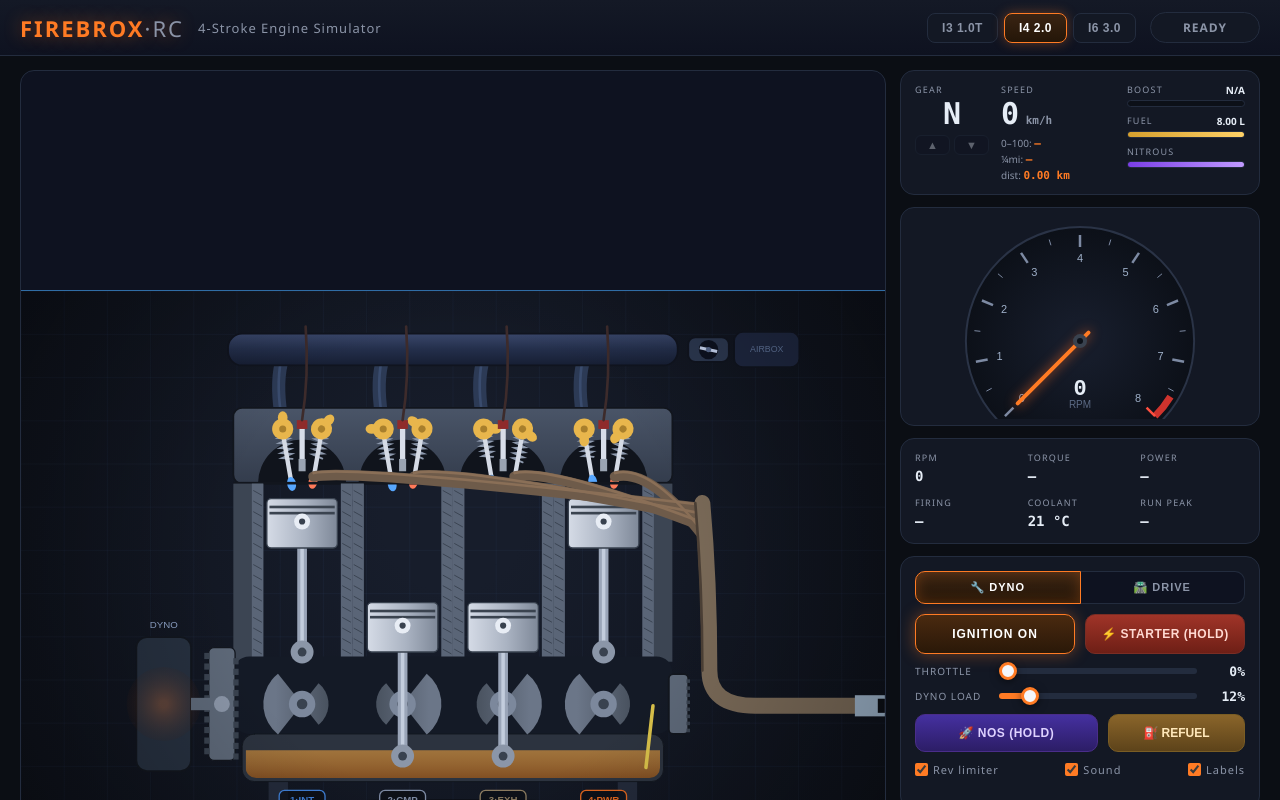
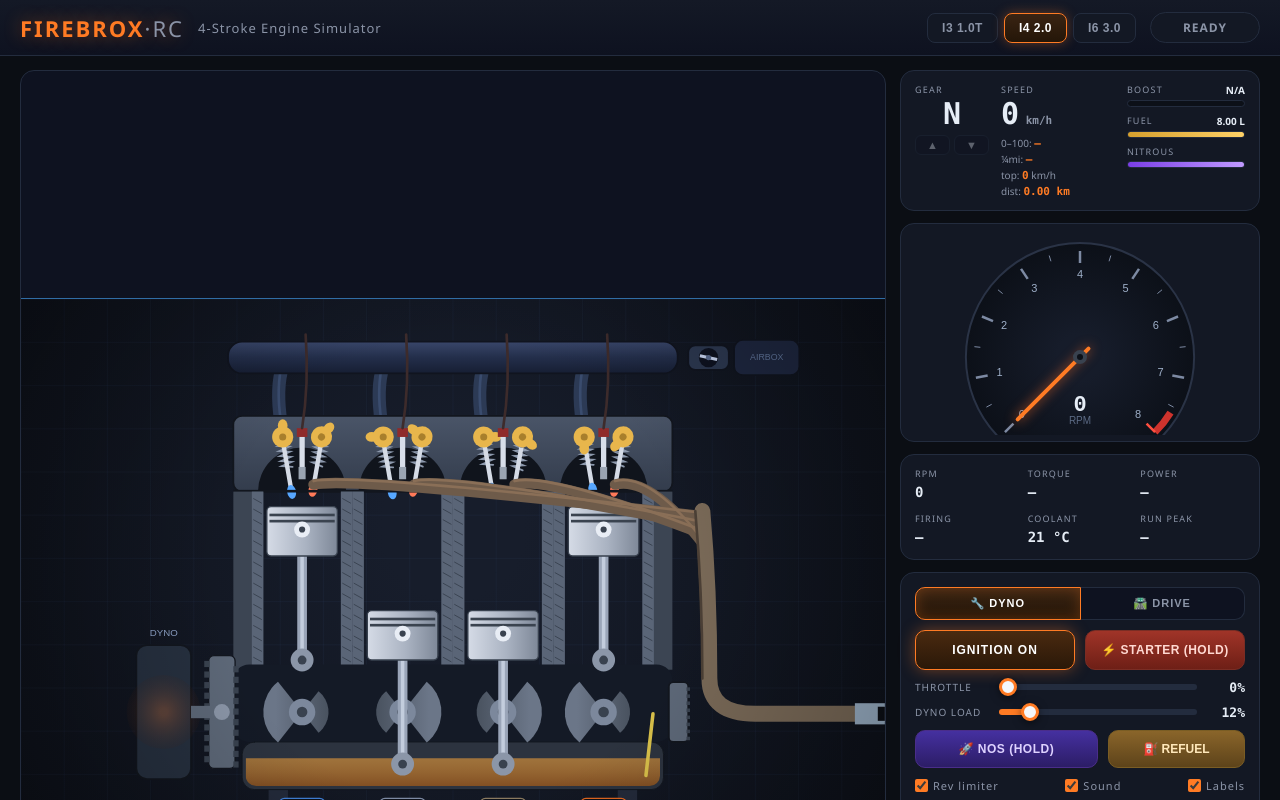
Before and after one commit to alrickdaley8-cpu/Firebroxrc, a plain HTML site: page index.html in a window 1280 px wide. Both pictures are taken after a click on the button "IGNITION OFF". Shown: the top 800 px of the page. Drawn offline with Linux system fonts and the light colour scheme; animation ran at ten frames a second.

Commit message:
Fix no-sound bug (missing 'spin' param) + new driving features
SOUND BUG ROOT CAUSE: the worklet param map in audio.js was a hand-written
list that didn't include 'spin' — update() then threw a TypeError every
frame, killing the entire audio chain (introduced with the tire-screech
feature). Fix: build the map from node.parameters directly so it can never
drift out of sync, add guarded setP() writes (missing params degrade
silently, never throw), and an unlock toast ('AUDIO LIVE').

New features:
- Push-start physics: a stalled engine with the clutch engaged and wheels
  turning is cranked by the driveline and re-fires above 550 rpm; below that
  the dead engine pumps drag (engine braking) until you roll to a stop.
  Lug-stalling now only happens near a standstill (realistic).
- Engine braking also applies with a dead engine or ignition off; seizing
  at speed locks the wheels (tire-limit skid).
- Rev-match downshift blips (brief auto-throttle mid-shift, drive mode).
- Persistent personal bests per engine (localStorage): 0-100, 1/4-mile,
  top speed — shown as PB chips in the cluster, 'NEW PB' flash variants.
- Top-speed tracker + milestone toasts: FULL BOOST, OVERHEATING, LOW FUEL,
  BURNOUT, 100/200 km/h, top-speed records.

Verified headless: push-start catch @2nd gear, 5th-gear lug-stall stays
dead and rolls out correctly, full drive suite unchanged.

Co-authored-by: arena-agent <297053741+arena-agent@users.noreply.github.com>

```diff
--- a/css/style.css
+++ b/css/style.css
@@ -195,6 +195,7 @@ aside { display: flex; flex-direction: column; gap: 12px; min-width: 0; }
 .timers { display: flex; flex-direction: column; gap: 2px; margin-top: 6px; }
 .timers span { font-size: 10px; color: var(--dim); }
 .timers b { color: var(--acc); font-family: Consolas, monospace; font-size: 11px; }
+.timers .pb { font-style: normal; font-size: 9px; color: #b08cff; opacity: 0.9; }
 
 .bars { display: flex; flex-direction: column; gap: 3px; }
 .bar {
--- a/index.html
+++ b/index.html
@@ -50,8 +50,9 @@
           <label>SPEED</label>
           <b class="big"><span id="stSpeed">0</span><small> km/h</small></b>
           <div class="timers">
-            <span>0–100: <b id="stT0100">—</b></span>
-            <span>¼mi: <b id="stQuarter">—</b></span>
+            <span>0–100: <b id="stT0100">—</b> <i class="pb" id="pb0100"></i></span>
+            <span>¼mi: <b id="stQuarter">—</b> <i class="pb" id="pbQuarter"></i></span>
+            <span>top: <b id="stTop">0</b> km/h <i class="pb" id="pbTop"></i></span>
             <span>dist: <b id="stDist">0.00 km</b></span>
           </div>
         </div>
--- a/js/audio.js
+++ b/js/audio.js
@@ -32,25 +32,30 @@ export class EngineAudio {
         numberOfInputs: 0, numberOfOutputs: 1, outputChannelCount: [2],
       });
       this.node.connect(masterGain);
-      this.params = {
-        rpm: this.node.parameters.get('rpm'),
-        load: this.node.parameters.get('load'),
-        combustion: this.node.parameters.get('combustion'),
-        cranking: this.node.parameters.get('cranking'),
-        cut: this.node.parameters.get('cut'),
-        overrun: this.node.parameters.get('overrun'),
-        cyls: this.node.parameters.get('cyls'),
-        throaty: this.node.parameters.get('throaty'),
-        master: this.node.parameters.get('master'),
-        boost: this.node.parameters.get('boost'),
-        nos: this.node.parameters.get('nos'),
-        cold: this.node.parameters.get('cold'),
-      };
+      // build the param map from the node itself — ALWAYS in sync with the
+      // worklet's parameterDescriptors (a hand-written list here once caused
+      // a missing param to throw every frame -> total silence)
+      this.params = {};
+      for (const [name, p] of this.node.parameters) this.params[name] = p;
       this.ready = true;
+      this._announceUnlock();
     } catch (err) {
       console.warn('AudioWorklet unavailable, using fallback synth', err);
       this.initFallback();
+      this._announceUnlock();
     }
+  }
+
+  _announceUnlock() {
+    if (this._unlocked || !this.ctx) return;
+    this._unlocked = true;
+    if (this.onUnlock) this.onUnlock();
+  }
+
+  // guarded param write — a missing param degrades silently, never kills audio
+  setP(name, v, tc = 0.03) {
+    const p = this.params && this.params[name];
+    if (p) p.setTargetAtTime(v, this.ctx.currentTime, tc);
   }
 
   // Crude-but-audible fallback: two detuned saws + AM noise feel.
@@ -75,28 +80,28 @@ export class EngineAudio {
   flutter() { if (this.node) this.node.port.postMessage({ flutter: true }); }
 
   setMaster(v) {
-    if (this.params) this.params.master.setTargetAtTime(v, this.ctx.currentTime, 0.05);
-    if (this.fb) this.fb.g.gain.setTargetAtTime(v, this.ctx.currentTime, 0.05);
+    this.setP('master', v, 0.05);
+    // fallback path: gain is recomputed in update() from this.enabled
   }
 
-  // state: { rpm, load, combustion, cranking, cut, overrun, cyls, throaty, boost, nos, cold }
+  // state: { rpm, load, combustion, cranking, cut, overrun, cyls, throaty, boost, nos, cold, spin }
   update(s) {
     if (!this.ctx) return;
     const t = this.ctx.currentTime;
     const tc = 0.03;
     if (this.ready && this.params) {
-      this.params.rpm.setTargetAtTime(s.rpm, t, tc);
-      this.params.load.setTargetAtTime(s.load, t, tc);
-      this.params.combustion.setTargetAtTime(s.combustion ? 1 : 0, t, 0.01);
-      this.params.cranking.setTargetAtTime(s.cranking ? 1 : 0, t, 0.01);
-      this.params.cut.setTargetAtTime(s.cut, t, tc);
-      this.params.overrun.setTargetAtTime(s.overrun ? 1 : 0, t, 0.1);
-      this.params.cyls.setTargetAtTime(s.cyls, t, 0.5);
-      this.params.throaty.setTargetAtTime(s.throaty, t, 0.5);
-      this.params.boost.setTargetAtTime(s.boost || 0, t, 0.08);
-      this.params.nos.setTargetAtTime(s.nos ? 1 : 0, t, 0.01);
-      this.params.cold.setTargetAtTime(s.cold ? 1 : 0, t, 0.5);
-      this.params.spin.setTargetAtTime(s.spin || 0, t, 0.05);
+      this.setP('rpm', s.rpm, tc);
+      this.setP('load', s.load, tc);
+      this.setP('combustion', s.combustion ? 1 : 0, 0.01);
+      this.setP('cranking', s.cranking ? 1 : 0, 0.01);
+      this.setP('cut', s.cut, tc);
+      this.setP('overrun', s.overrun ? 1 : 0, 0.1);
+      this.setP('cyls', s.cyls, 0.5);
+      this.setP('throaty', s.throaty, 0.5);
+      this.setP('boost', s.boost || 0, 0.08);
+      this.setP('nos', s.nos ? 1 : 0, 0.01);
+      this.setP('cold', s.cold ? 1 : 0, 0.5);
+      this.setP('spin', s.spin || 0, 0.05);
     } else if (this.fb) {
       const f = ((s.rpm / 60) * s.cyls) / 2;
       this.fb.o1.frequency.setTargetAtTime(Math.max(20, f), t, tc);
--- a/js/engine.js
+++ b/js/engine.js
@@ -227,7 +227,8 @@ export class Engine {
     for (let s = 0; s < SUB; s++) {
       let rpm = this.rpm;
       let T = 0;
-      const slaved = controls.externalRpm != null && !this.seized && !this.stalled;
+      // follow the driveline even while stalled — the wheels push-crank it
+      const slaved = controls.externalRpm != null && !this.seized;
 
       // --- starter motor ---
       if (this.cranking && this.ignition && !this.seized && rpm < 480) {
@@ -316,6 +317,11 @@ export class Engine {
         if (w < 0) w = 0;
       }
       this.rpm = (w * 60) / TWO_PI;
+      // push-start catch: wheels cranking the dead engine fast enough fires it up
+      if (this.stalled && this.ignition && !this.seized && slaved && this.rpm > 550) {
+        this.stalled = false;
+        this.flareTimer = 0.25;
+      }
       const prevTheta = this.theta;
       this.theta = (this.theta + w * h) % FOUR_PI;
       this.shake = this.shake * 0.9 + Math.abs(alpha) * 0.1;
--- a/js/main.js
+++ b/js/main.js
@@ -9,6 +9,13 @@ import { makeLayout, makeCutawayState, renderCutaway, drawTach, drawDyno, CW, CH
 import { initUI } from './ui.js';
 
 const $ = id => document.getElementById(id);
+
+// ---------- personal bests (persisted per preset in localStorage) ----------
+const PB_KEY = 'firebrox.pb.v1';
+let PB = {};
+try { PB = JSON.parse(localStorage.getItem(PB_KEY) || '{}') || {}; } catch (_) { PB = {}; }
+function savePB() { try { localStorage.setItem(PB_KEY, JSON.stringify(PB)); } catch (_) { /* private mode */ } }
+function pbFor(id) { return PB[id] || (PB[id] = {}); }
 
 // ---------- canvas helpers ----------
 function resizeOnce(cv, w, h) {
@@ -37,6 +44,7 @@ const app = {
   vehicle: new Vehicle(PRESETS.i4),
   audio: new EngineAudio(),
   mode: 'dyno',                                   // 'dyno' | 'drive'
+  presetId: 'i4',
   controls: { throttle: 0, load: 0.12, limiterOn: true, showLabels: true, nos: false },
   cutaway: makeCutawayState(),
   layout: makeLayout(PRESETS.i4.cylinders),
@@ -45,7 +53,9 @@ const app = {
   thrSm: 0,
   rpmSm: 0,
   spinSm: 0,
+  blipT: 0,
   eventShake: 0,
+  flags: {},
   flash: { msg: '', until: 0 },
 
   setFlash(msg, ttl = 3.2) {
@@ -55,6 +65,8 @@ const app = {
   setPreset(id) {
     const p = PRESETS[id];
     if (!p || p === this.engine.cfg) return;
+    this.presetId = id;
+    this.flags = {};
     this.engine = new Engine(p);
     this.vehicle = new Vehicle(p);
     this.layout = makeLayout(p.cylinders);
@@ -93,8 +105,12 @@ const st = {
   gear: $('stGear'), speed: $('stSpeed'), boost: $('stBoost'), boostBar: $('boostBarFill'),
   fuelBar: $('fuelBarFill'), fuelL: $('stFuelL'), nosBar: $('nosBarFill'),
   t0100: $('stT0100'), quarter: $('stQuarter'), dist: $('stDist'),
+  top: $('stTop'), pb0100: $('pb0100'), pbQuarter: $('pbQuarter'), pbTop: $('pbTop'),
   rebuild: $('btnRebuild'), hint: $('overlayHint'), flashEl: $('flashMsg'),
 };
+
+// audio unlock toast (fires once, first user gesture)
+app.audio.onUnlock = () => app.setFlash('🔊 AUDIO LIVE — engine sound ready', 2.5);
 
 // ---------- audio fire-angle sync ----------
 function pushFireAngles() {
@@ -127,6 +143,11 @@ function loop(now) {
   const rate = 6 * dt;
   app.thrSm += Math.max(-rate, Math.min(rate, app.controls.throttle - app.thrSm));
 
+  // rev-match blip on downshift (drive mode) — brief auto-throttle during the shift
+  if (veh.blipPing) { veh.blipPing = false; app.blipT = 0.24; }
+  app.blipT = Math.max(0, app.blipT - dt);
+  const thrEff = app.blipT > 0 ? Math.max(app.thrSm, 0.55) : app.thrSm;
+
   // drivetrain coupling (DRIVE mode)
   const coupling = app.mode === 'drive'
     ? veh.couple(en)
@@ -134,7 +155,7 @@ function loop(now) {
 
   const ctl = {
     ...app.controls,
-    throttle: app.thrSm,
+    throttle: thrEff,
     externalRpm: coupling.externalRpm,
     driveLoad: coupling.driveLoad,
   };
@@ -147,10 +168,43 @@ function loop(now) {
   if (en.flutterPulse) { en.flutterPulse = false; app.audio.flutter(); app.eventShake = Math.max(app.eventShake, 0.4); }
   if (veh.shiftPing) { veh.shiftPing = false; app.audio.shift(); app.eventShake = Math.max(app.eventShake, 0.7); }
   if (veh.justFinished) {
-    if (veh.justFinished === '0100') app.setFlash(`0–100 km/h in ${veh.last0100.toFixed(1)}s 🏁`, 4.5);
-    if (veh.justFinished === 'quarter') app.setFlash(`¼ MILE: ${veh.lastQuarter.t.toFixed(2)}s @ ${veh.lastQuarter.trap.toFixed(0)} km/h 🏆`, 5.5);
+    const pb = pbFor(app.presetId);
+    if (veh.justFinished === '0100') {
+      const isPB = pb.b0100 == null || veh.last0100 < pb.b0100;
+      if (isPB) { pb.b0100 = veh.last0100; savePB(); }
+      app.setFlash(`${isPB ? '🏁 NEW PB — ' : ''}0–100 km/h in ${veh.last0100.toFixed(1)}s`, 4.5);
+    }
+    if (veh.justFinished === 'quarter') {
+      const isPB = !pb.bQ || veh.lastQuarter.t < pb.bQ.t;
+      if (isPB) { pb.bQ = { t: veh.lastQuarter.t, trap: veh.lastQuarter.trap }; savePB(); }
+      app.setFlash(`${isPB ? '🏆 NEW PB — ' : ''}¼ MILE: ${veh.lastQuarter.t.toFixed(2)}s @ ${veh.lastQuarter.trap.toFixed(0)} km/h`, 5.5);
+    }
     veh.justFinished = null;
   }
+
+  // ---- milestone toasts (once per preset load / condition resets) ----
+  const F = app.flags;
+  if (!F.fullBoost && en.cfg.maxBoost && en.running && en.boost > en.cfg.maxBoost * 0.97) {
+    F.fullBoost = true; app.setFlash('💨 FULL BOOST', 3);
+  }
+  if (!F.steamWarn && en.steam) {
+    F.steamWarn = true; app.setFlash('♨ OVERHEATING — back off or she goes into limp!', 4);
+  }
+  if (en.fuel > 4) F.lowFuel = false;
+  if (!F.lowFuel && en.fuel < 1.2 && en.ignition) {
+    F.lowFuel = true; app.setFlash('⛽ LOW FUEL — press F to refuel', 4);
+  }
+  if (!F.burnout && app.spinSm > 0.55) {
+    F.burnout = true; app.setFlash('🔥 BURNOUT!', 2.5);
+  }
+  const pb = pbFor(app.presetId);
+  if (app.mode === 'drive' && veh.topKmh > ((pb.top || 0) + 2)) {
+    pb.top = veh.topKmh; savePB();
+    app.setFlash(`⚡ NEW TOP SPEED: ${Math.round(veh.topKmh)} km/h`, 3.5);
+  }
+  if (!F.spd100 && veh.kmh() >= 100) { F.spd100 = true; app.setFlash('💯 100 km/h', 2); }
+  if (!F.spd200 && veh.kmh() >= 200) { F.spd200 = true; app.setFlash('🚀 200 KM/H', 2.5); }
+
   app.eventShake *= Math.exp(-dt * 5);
 
   // wheelspin level (drive mode only), smoothed for audio + visuals
@@ -220,6 +274,10 @@ function loop(now) {
   st.quarter.textContent = veh.bestQuarter != null
     ? `${veh.bestQuarter.t.toFixed(2)} s @ ${veh.bestQuarter.trap.toFixed(0)}`
     : '—';
+  st.top.textContent = Math.round(veh.topKmh);
+  st.pb0100.textContent = pb.b0100 != null ? 'PB ' + pb.b0100.toFixed(2) : '';
+  st.pbQuarter.textContent = pb.bQ != null ? 'PB ' + pb.bQ.t.toFixed(2) : '';
+  st.pbTop.textContent = pb.top != null ? 'PB ' + Math.round(pb.top) : '';
 
   // flash toast
   const flashOn = now < app.flash.until;
--- a/js/vehicle.js
+++ b/js/vehicle.js
@@ -28,7 +28,9 @@ export class Vehicle {
     this.gear = 0;               // 0 = N, 1..5
     this.shiftT = 0;             // >0 while clutch is open mid-shift
     this.shiftPing = false;      // one-shot flag (main clears)
+    this.blipPing = false;       // one-shot rev-match flag (main clears)
     this.wheelspin = 0;          // 0..1 tire-slip fraction this frame
+    this.topKmh = 0;             // fastest speed seen this vehicle
     this.dist = 0;
 
     // performance timers
@@ -54,6 +56,8 @@ export class Vehicle {
     if (this.shiftT > 0) return;
     const g = Math.min(5, Math.max(0, this.gear + dir));
     if (g === this.gear) return;
+    // rev-match blip on downshift while rolling with clutch engaged
+    if (dir < 0 && g > 0 && this.v >= SLIP_V) this.blipPing = true;
     this.gear = g;
     this.shiftT = SHIFT_TIME;
     this.shiftPing = true;
@@ -65,7 +69,13 @@ export class Vehicle {
 
   // Returns coupling for engine.step: { externalRpm, driveLoad }
   couple(engine) {
-    if (this.gear === 0 || this.shiftT > 0 || engine.seized || engine.stalled || !engine.ignition) {
+    if (this.gear === 0 || this.shiftT > 0 || engine.seized || !engine.ignition) {
+      return { externalRpm: null, driveLoad: null };
+    }
+    if (engine.stalled) {
+      // dead engine, wheels turning, clutch engaged -> driveline cranks it
+      // (engine.js push-start catch fires it up above ~550 rpm)
+      if (this.v > 0.8) return { externalRpm: this.lockRpm(), driveLoad: 8 };
       return { externalRpm: null, driveLoad: null };
     }
     if (this.v < SLIP_V) {
@@ -107,15 +117,25 @@ export class Vehicle {
           fEng = cap + (fEng - cap) * 0.25;
         }
       }
+    } else if (this.gear > 0 && this.shiftT <= 0 && this.v >= SLIP_V) {
+      // dead or cut engine turned by the wheels: pumping drag (engine braking)
+      if (engine.seized) {
+        fEng = -this.mass * G * MU;      // locked internals = locked wheels
+      } else if (engine.stalled || !engine.combustionTarget()) {
+        const fr = engine.frictionTorque ? engine.frictionTorque(engine.rpm) : 12;
+        fEng = -(fr * ratio * EFF) / WHEEL_R * 0.7;
+      }
     }
 
     const a = (fEng - this.resistForce()) / this.mass;
     this.v = Math.max(0, this.v + a * dt);
     this.dist += this.v * dt;
+    if (this.kmh() > this.topKmh) this.topKmh = this.kmh();
 
-    // stall: lugged below idle once the clutch is fully engaged
-    if (this.gear > 0 && this.shiftT <= 0 && engine.ignition && !engine.seized) {
-      if (this.v >= SLIP_V && engine.rpm < 430) {
+    // stall: lugged below idle while nearly stopped (clutch fully out).
+    // Above walking pace the turning wheels just push-start it instead.
+    if (this.gear > 0 && this.shiftT <= 0 && engine.ignition && !engine.seized && !engine.stalled) {
+      if (this.v >= SLIP_V && this.v < 4.5 && engine.rpm < 430) {
         engine.stalled = true;
       }
     }
```
Also changed, not shown: README.md.
